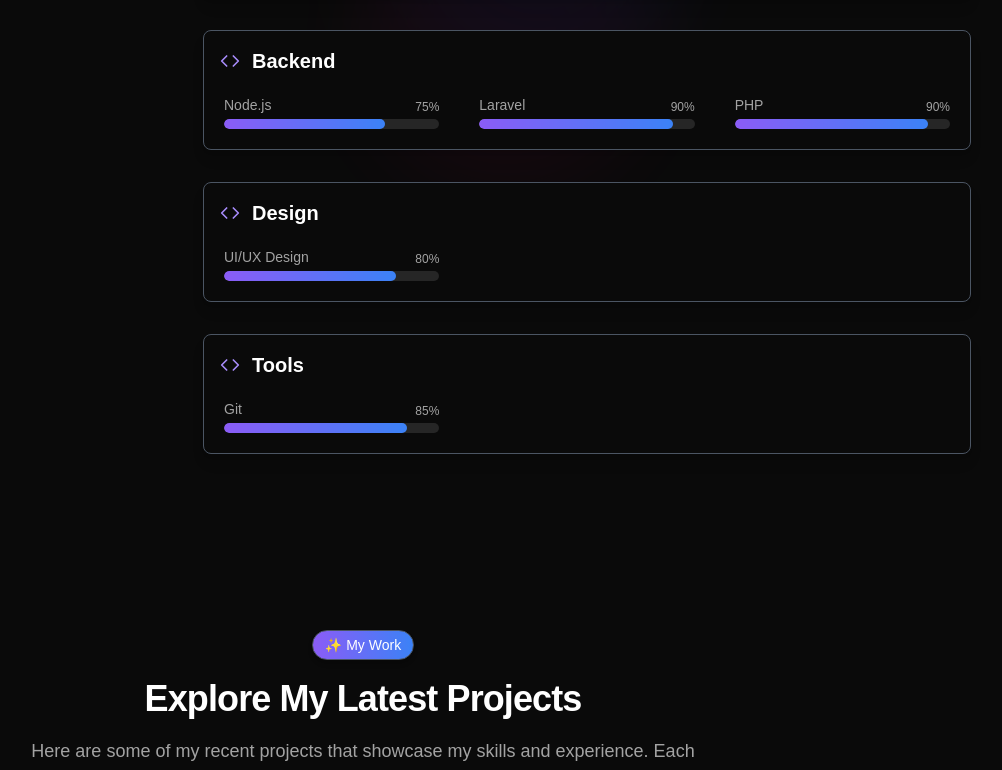
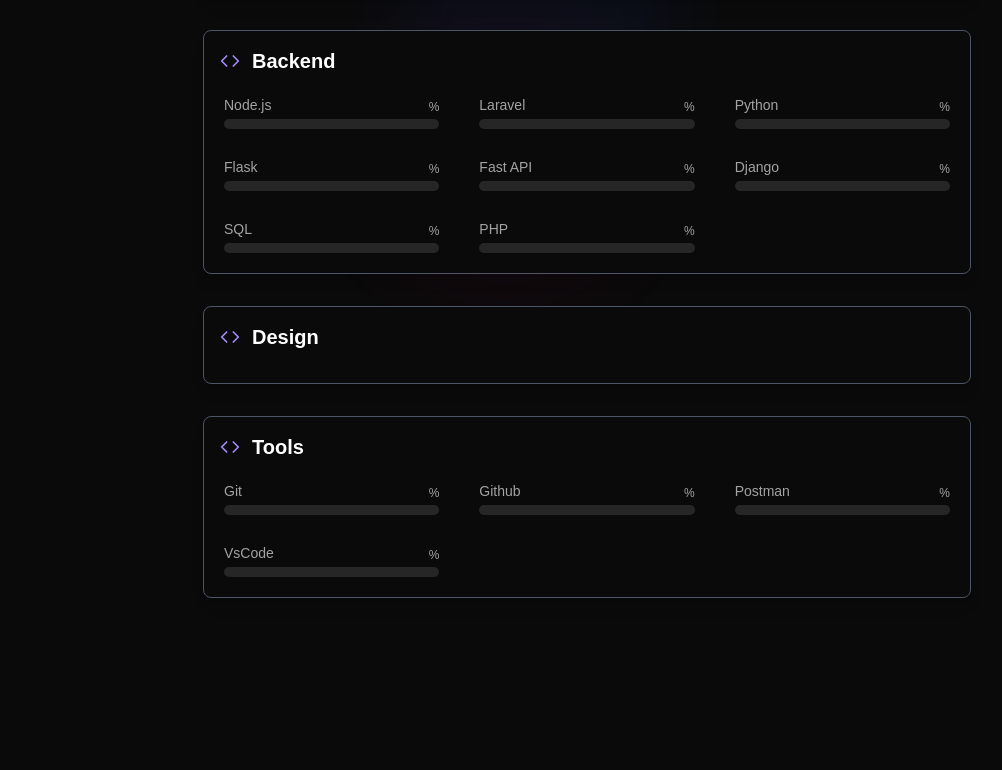
Before and after one commit to AriqF1/web-portofolio, a Next.js app: page / in a window 1280 px wide. Shown: the part 1840-2610 px from the top of the page, without its empty margins (277-1279 px from the left). Built offline with nearby package versions, Linux system fonts and the light colour scheme.

Commit message:
refactor: remove skill level from Skill interface and update skills data

```diff
--- a/src/data/skills.ts
+++ b/src/data/skills.ts
@@ -1,20 +1,28 @@
 export interface Skill {
   name: string;
-  level: number;
   category: "frontend" | "backend" | "design" | "tools";
 }
+
 export const skills: Skill[] = [
-  { name: "React.js", level: 90, category: "frontend" },
-  { name: "Next.js", level: 85, category: "frontend" },
-  { name: "TypeScript", level: 80, category: "frontend" },
-  { name: "Node.js", level: 75, category: "backend" },
-  { name: "Tailwind CSS", level: 95, category: "frontend" },
-  { name: "Bootstrap", level: 90, category: "frontend" },
-  { name: "JavaScript", level: 90, category: "frontend" },
-  { name: "Laravel", level: 90, category: "backend" },
-  { name: "PHP", level: 90, category: "backend" },
-  { name: "HTML5", level: 95, category: "frontend" },
-  { name: "CSS3", level: 90, category: "frontend" },
-  { name: "Git", level: 85, category: "tools" },
-  { name: "UI/UX Design", level: 80, category: "design" },
+  { name: "React.js", category: "frontend"},
+  { name: "Next.js", category: "frontend"},
+  { name: "TypeScript", category: "frontend"},
+  { name: "Node.js", category: "backend",},
+  { name: "Tailwind CSS", category: "frontend"},
+  { name: "Bootstrap", category: "frontend"},
+  { name: "JavaScript", category: "frontend"},
+  { name: "Laravel", category: "backend"},
+  { name: "Python", category: "backend"},
+  { name: "Flask", category: "backend"},
+  { name: "Fast API", category: "backend"},
+  { name: "Django", category: "backend"},
+  { name: "SQL", category: "backend"},
+  { name: "PHP", category: "backend"},
+  { name: "HTML5", category: "frontend"},
+  { name: "CSS3", category: "frontend"},
+  { name: "Git", category: "tools"},
+  { name: "Github", category: "tools"},
+  { name: "Postman", category: "tools"},
+  { name: "VsCode", category: "tools"},
+
 ];
```
